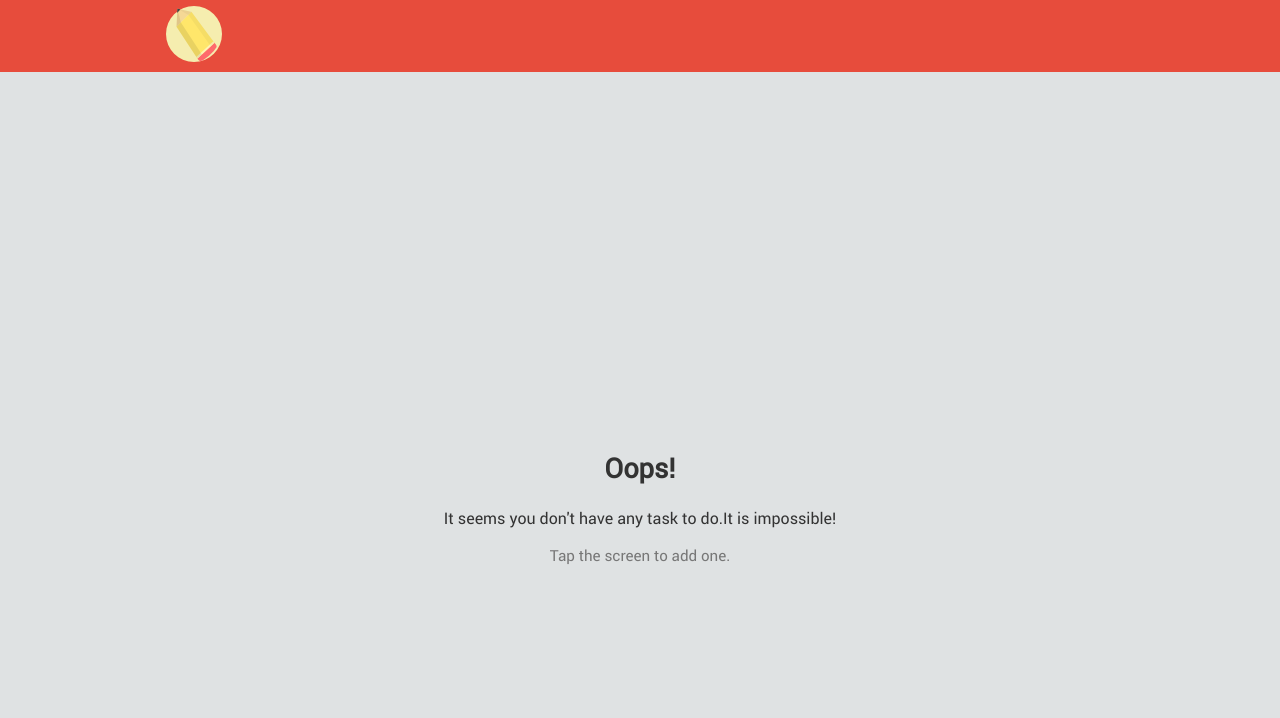
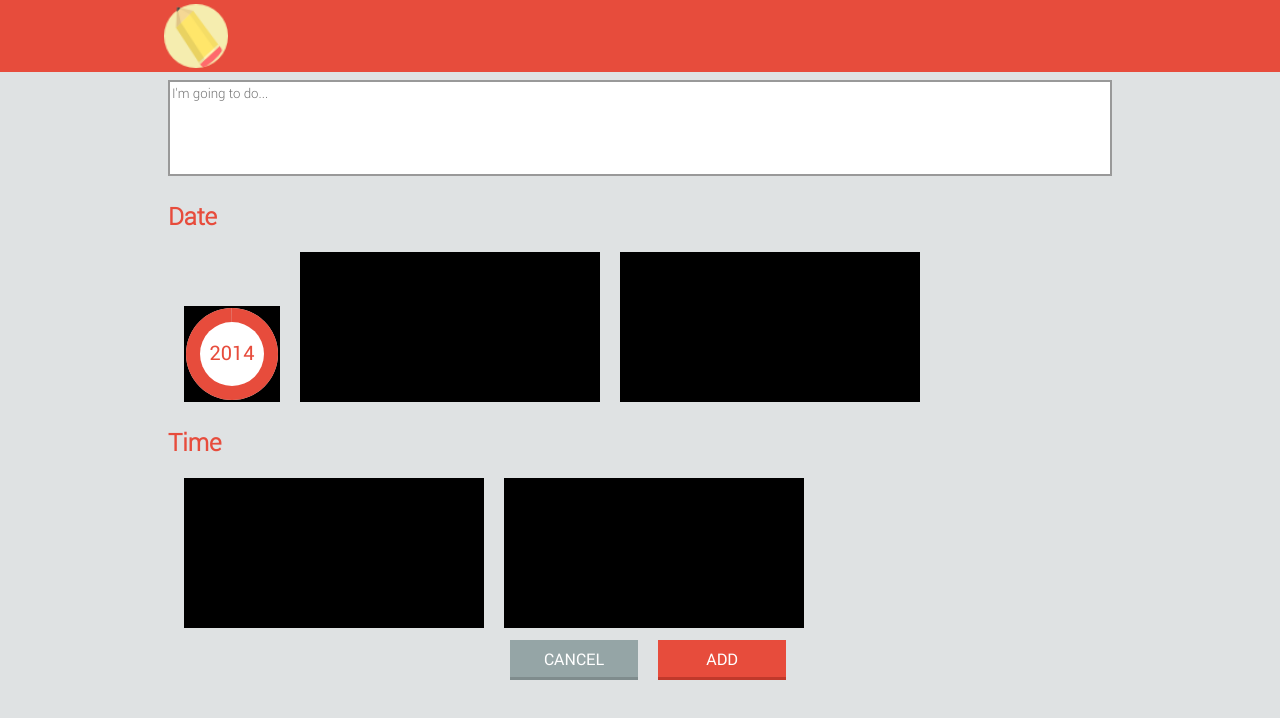
Before and after one commit to rubensdev/todo-app, a plain HTML site: page index.html in a window 1280 px wide. Drawn offline with Linux system fonts and the light colour scheme.

Commit message:
minor changes

```diff
--- a/css/todoapp.css
+++ b/css/todoapp.css
@@ -23,12 +23,16 @@ html, body {
 	width: 100%;
 }
 
+#addButton { background-color: #E74C3C; border-bottom: 3px solid #C0392B;}
+#addCancelField { padding: 8px; text-align: center;}
+
 #addTaskDialog {
-	background-color: #F00;
+	/*background-color: #F00;*/
 	-webkit-transition: all .375s ease-out;
 	transition: all .375s ease-out;
-	opacity: 0;
-	visibility: hidden;
+	opacity: 1;
+	/*visibility: hidden;*/
+	padding: 8px;
 	position: absolute;
 	width: 100%;
 	height: 100%;
@@ -46,6 +50,19 @@ html, body {
 	visibility: hidden;
 }
 
+#addTaskDialog h2 {
+	color: #E74C3C;
+	font-family: 'Roboto Light';
+}
+
+#addTaskDialog textarea {
+	border: 2px solid #999;
+	font-family: 'Roboto Light';
+	height: 96px;
+	resize: none;
+	width: 100%;
+}
+
 #appLogo {
 	max-width: 384px;
 	display: block;
@@ -60,6 +77,18 @@ html, body {
 	-webkit-transform: TranslateY(0px) rotate(360deg);
 	transform: TranslateY(0px) rotate(360deg);
 }
+
+.button {
+	color: #FFF;
+	display: block;
+	font-family: 'Roboto';
+	padding: 8px;
+	text-align: center;
+	text-decoration: none;
+	width: 128px;
+}
+
+#cancelButton { background-color: #95A5A6; border-bottom: 3px solid #7F8C8D;}
 
 .card {
 	background-color: #E74C3C;
@@ -173,6 +202,8 @@ img { margin: 0; padding: 0;}
 	height: 92px;
 	-webkit-transition: opacity .375s ease-out;
 	transition: opacity .375s ease-out;
+	/* For now */
+	opacity: 0;
 }
 #noTasksMsg.hide {
 	opacity: 0;
@@ -192,13 +223,16 @@ img { margin: 0; padding: 0;}
 }
 
 #secondCard h2 { font-size: 1.5em; }
-#settingsButton { display: block; padding: 6px;}
+#settingsButton { display: block; height: 100%; padding: 4px;}
 
 #tasks {
 	position: absolute;
 	height: 100%;
 	width: 100%;
 }
+
+ul { display: inline-block; list-style: none; margin: 0; padding: 0;}
+ul li { display: inline-block; margin-left: 16px;}
 
 .view {
 	display: block;
@@ -234,6 +268,7 @@ img { margin: 0; padding: 0;}
 
 @media screen and (max-width: 361px) {
 	#appLogo { max-width: 256px;}
+	header { height: 48px; }
 	/*.card { background-color: #00F;}	*/
 	#secondCard { padding: 0 32px 0 32px; }
 }
@@ -248,3 +283,7 @@ img { margin: 0; padding: 0;}
 	#appLogo { max-width: 384px; }
  	/*.card { background-color: #0FF;}*/
 }
+
+/*** TESTING ***/
+canvas { background-color : #000;}
+#monthDial { width: 96px; height: 96px;}
--- a/index.html
+++ b/index.html
@@ -42,30 +42,47 @@
 				</header>
 					<div class="wrapper">
 						<div id="tasks">
-						</div>
-						<div id="noTasksMsg">
-							<h2>Oops!</h2>
-							<p>It seems you don't have any task to do.It is impossible!</p>
-							<span>Tap the screen to add one.</span>
+							<div id="noTasksMsg">
+								<h2>Oops!</h2>
+								<p>It seems you don't have any task to do.It is impossible!</p>
+								<span>Tap the screen to add one.</span>
+							</div>
 						</div>
 						<div id="addTaskDialog">
-							<textarea></textarea>
+							<textarea placeholder="I'm going to do..."></textarea>
 							<div id="dateField">
 								<h2>Date</h2>
+								<ul>
+									<li><canvas data-type="dial" data-max="12" data-color="FLAT_RED"
+									data-track-color="false" data-label="year" data-ratio="1.5"
+									id="monthDial"></canvas></li>
+									<li><canvas data-type="dial" data-max="31" data-color="FLAT_RED"
+									data-track-color="false" data-label="year" data-decimal-places="0"
+									data-ratio="1.5" id="dayDial"></canvas></li>
+									<li><canvas data-type="dial" data-max="9999" data-color="FLAT_RED"
+									data-track-color="false" data-label="year" data-decimal-places="0"
+									data-ratio="1.5" id="yearDial"></canvas></li>
+								</ul>
 							</div>
 							<div id="timeField">
 								<h2>Time</h2>
+								<ul>
+									<li><canvas data-type="dial" data-max="23" data-color="FLAT_RED"
+									data-track-color="false" data-label="year" data-ratio="1.5"
+									id="hourDial"></canvas></li>
+									<li><canvas data-type="dial" data-max="59" data-color="FLAT_RED"
+									data-track-color="false" data-label="year" data-decimal-places="0"
+									data-ratio="1.5" id="minutesDial"></canvas></li>
+								</ul>
 							</div>
 							<div id="addCancelField">
-								<a id="cancelButton" class="button" href="#">CANCEL</a>
-								<a id="addButton" class="button" href="#">ADD</a>
+								<ul>
+									<li><a id="cancelButton" class="button" href="#">CANCEL</a></li>
+									<li><a id="addButton" class="button" href="#">ADD</a></li>
+								</ul>
 							</div>
 						</div>
 					</div>
-				<!--<input type="text" placeholder="Insert something here" />
-				<canvas data-type="dial" data-max="3000"
-               data-color="FLAT_RED" data-track-color="false" data-label="year" data-decimal-places="0"
-               data-ratio="1.5" id="tickerExample"></script> -->
 			</section>
 		</section>
 
--- a/scripts/view/dial.js
+++ b/scripts/view/dial.js
@@ -2,12 +2,12 @@
  * Represents the dial component.
  */
 
-TA.View.Dial = function(elementID) {
+TA.View.Dial = function(elementID, w, h) {
 
-	var  WIDTH = 258 // Width of the canvas element
-		, HEIGHT = 258 // Height of the canvas element
-		, HALF_WIDTH = WIDTH * 0.5
-		, HALF_HEIGHT = HEIGHT * 0.5
+	var  WIDTH = null // Width of the canvas element
+		, HEIGHT = null // Height of the canvas element
+		, HALF_WIDTH = null
+		, HALF_HEIGHT = null
 		, TWO_PI = Math.PI * 2
 		, QUARTER_PI = Math.PI * 0.5
 		, PADDING = 1000;
@@ -33,6 +33,10 @@ TA.View.Dial = function(elementID) {
         - Android and Windows Phone devices, divide screen.width by
           devicePixelRatio to get the dips count.*/
 		var dPR = window.devicePixelRatio;
+		WIDTH = w !== undefined ? w : 258;
+		HEIGHT = h !== undefined ? h : 258;
+		HALF_WIDTH = WIDTH * 0.5;
+		HALF_HEIGHT = HEIGHT * 0.5;
 
 		canvas.width = WIDTH * dPR;
 		canvas.height = HEIGHT * dPR;
@@ -87,7 +91,7 @@ TA.View.Dial = function(elementID) {
 	function drawCenter() {
 		ctx.fillStyle = TA.Colors.WHITE;
 		ctx.beginPath();
-		ctx.arc(HALF_WIDTH, HALF_HEIGHT, 81, 0, TWO_PI, true);
+		ctx.arc(HALF_WIDTH, HALF_HEIGHT, HALF_WIDTH / 1.5, 0, TWO_PI, true);
 		ctx.closePath();
 		ctx.fill();
 	}
@@ -125,16 +129,16 @@ TA.View.Dial = function(elementID) {
 
 	function drawText() {
 		ctx.fillStyle = drawColor;
-		ctx.font = "56px Roboto Light";
+		ctx.font = "20px Roboto";
 		ctx.textAlign = "center";
 		ctx.textBaseline = "middle";
 		ctx.fillText(userValue.toFixed(decimalPlaces),HALF_WIDTH,
-			HALF_HEIGHT - 10);
-		ctx.fillStyle = TA.Colors.MEDIUM_GRAY;
+			HALF_HEIGHT); // - 10
+		/*ctx.fillStyle = TA.Colors.MEDIUM_GRAY;
 		ctx.font = "16px Roboto";
 		ctx.textAlign = "center";
 		ctx.textBaseline = "middle";
-		ctx.fillText(label, HALF_WIDTH, HALF_HEIGHT + 26);
+		ctx.fillText(label, HALF_WIDTH, HALF_HEIGHT + 26);*/
 	}
 
 	function getValue() {
--- a/scripts/view/dialentry.js
+++ b/scripts/view/dialentry.js
@@ -3,9 +3,11 @@
  *	and passes the appropiate values to the dial.
  */
 
-TA.View.DialEntry = function(elementID) {
+TA.View.DialEntry = function(elementID, w, h) {
 
-	var  dial = new TA.View.Dial(elementID)
+	var  HALF_WIDTH = w * 0.5
+		, HALF_HEIGHT = h * 0.5
+		, dial = new TA.View.Dial(elementID, w, h)
 		, dialElement = document.getElementById(elementID)
 		, dialElementX = dialElement.offsetLeft
 		, dialElementY = dialElement.offsetTop
@@ -98,8 +100,8 @@ TA.View.DialEntry = function(elementID) {
 			}
 
 			// Calculates the difference between a coordinate (x,y) and the center of the circle.
-			var  xDiff = x - 126
-				, yDiff = y - 126;
+			var  xDiff = x - HALF_WIDTH
+				, yDiff = y - HALF_HEIGHT;
 
 			// We get the angle of a straight line between two points in radians.
 			return Math.atan2(yDiff, xDiff) + Math.PI * 2.5;
--- a/scripts/view/main.js
+++ b/scripts/view/main.js
@@ -19,6 +19,8 @@ TA.View.Main = function(elementID) {
 	function constructDial(){
 		var canvas = element.querySelector('canvas');
 
+		console.log(canvas);
+
 		if(!!canvas) {
 			switch(canvas.dataset.type) {
 				case "dial":
@@ -28,7 +30,7 @@ TA.View.Main = function(elementID) {
 						, label = canvas.dataset.label
 						, color = canvas.dataset.color;
 
-				  	currentDialControl = new TA.View.DialEntry(canvas.getAttribute('id'));
+				  	currentDialControl = new TA.View.DialEntry(canvas.getAttribute('id'),96,96);
 					currentDialControl.show();
 					currentDialControl.setup({
 						max: max,
```
